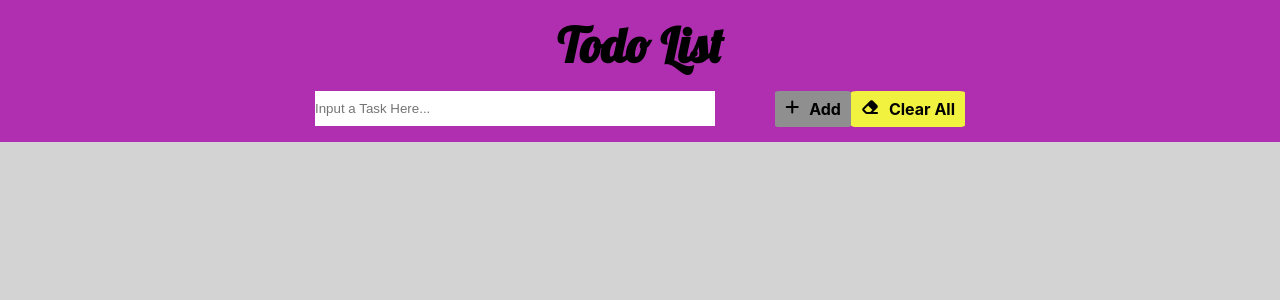
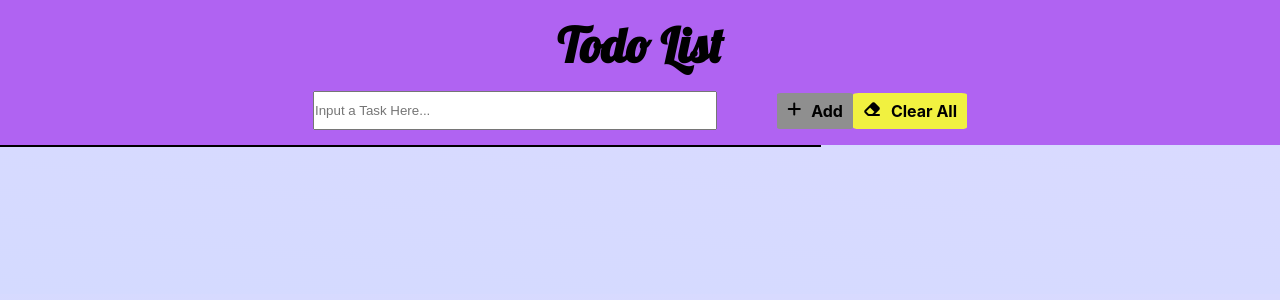
Before and after one commit to BigCityC/ToDoApp, a React (Create React App) app: page / in a window 1280 px wide. Shown: the top 300 px of the page. Built offline with nearby package versions, Linux system fonts and the light colour scheme.

Commit message:
added some styling

```diff
--- a/src/App.css
+++ b/src/App.css
@@ -5,20 +5,28 @@
 {
   margin: 0;
   padding: 0;
-  border: 0;
+  border-box: 0;
 }
 
 /* sets background color */
 body {
   /*background-image: url("./bush.png");*/
   /*opacity: 50%;*/
-  background-color: lightgray;
+  background: linear-gradient(to right top, #D4DAFF, #D9DAFF);
 }
 
 
 header {
-  background-color: #b02fb0;
+  background-color: #B063F2;
   padding: 15px;
+}
+
+main {
+  display: flex;
+  flex-direction: column;
+  width: 80%;
+
+
 }
 
 
@@ -117,14 +125,24 @@ i {
   MARGIN-TOP: 16PX;
 }
 
+ul {
+  border: 1px solid;
+  display: flex;
+  flex-direction: column;
+  width: 80%;
+
+
+
+
+}
 /* list items design */
 ul li {
   display: flex;
   justify-content: space-between;
-  margin: 10px 100px;
+  margin: 1rem 0;
   background-color: white;
   font-size: 18px;
-  height: 50px;
+  height: 3em;
   padding-left: 5px;
 
 }
@@ -148,7 +166,7 @@ ul li input {
   font-size: 18px;
   margin-left: 5px;
   height: 25px;
-  align-self: center;
+  /*align-self: center;*/
 }
 
 .fa-check {
--- a/src/TodoList.js
+++ b/src/TodoList.js
@@ -7,15 +7,13 @@ export default function TodoList({ listItems, checkedItem, removeItems }) {
 
 
     return (
-        <main className="container-background">
-            <div>
+        <main>
             <ul id="myUL">
                 {listItems.map((item) => (
                     //the onclick runs for every item in the list because of the map function...
                     <ListItem item={item} checkedItem={checkedItem} removeItems={removeItems} />
                 ))}
             </ul>
-            </div>
         </main>
     )
 }
```
